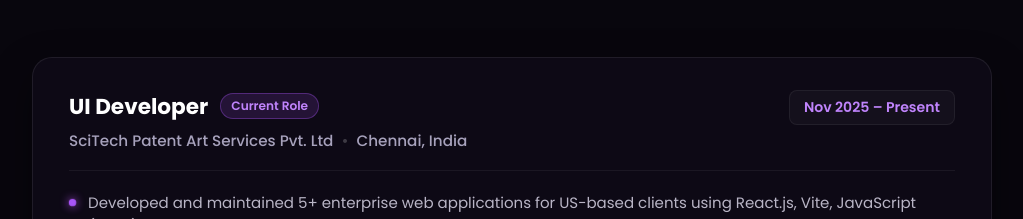
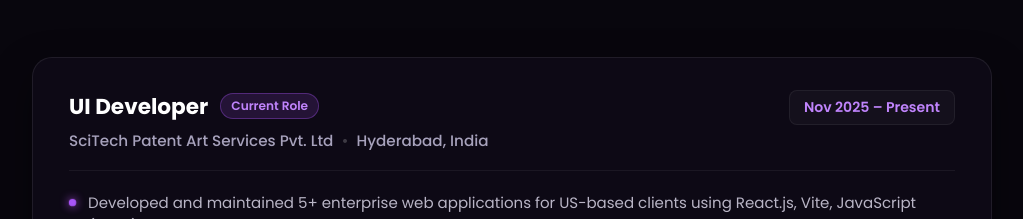
Before and after one commit to Akileshhari/portfolio, a React (Vite) app: page / in a window 1280 px wide. Shown: the part 4810-5029 px from the top of the page, without its empty margins (128-1151 px from the left). Built offline with nearby package versions, Linux system fonts and the light colour scheme.

Commit message:
hyderabad chhanges

```diff
--- a/src/components/Experience.jsx
+++ b/src/components/Experience.jsx
@@ -4,7 +4,7 @@
   {
     role: 'UI Developer',
     company: 'SciTech Patent Art Services Pvt. Ltd',
-    location: 'Chennai, India',
+    location: 'Hyderabad, India',
     period: 'Nov 2025 – Present',
     badge: 'Current Role',
     highlights: [
```
